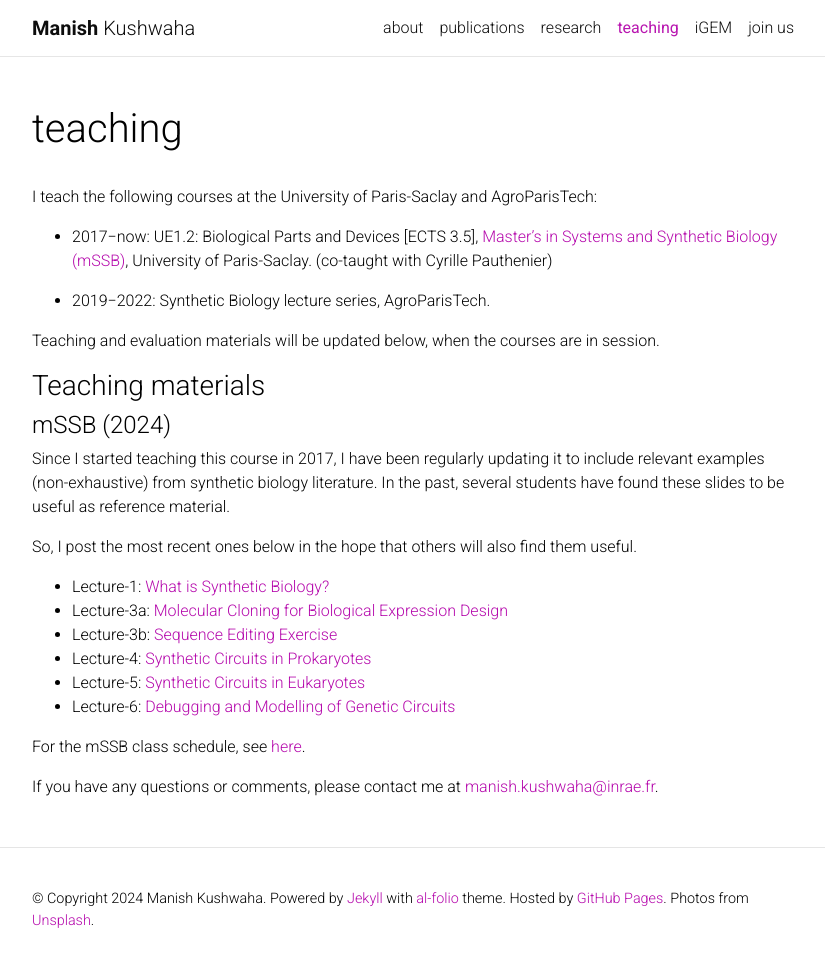
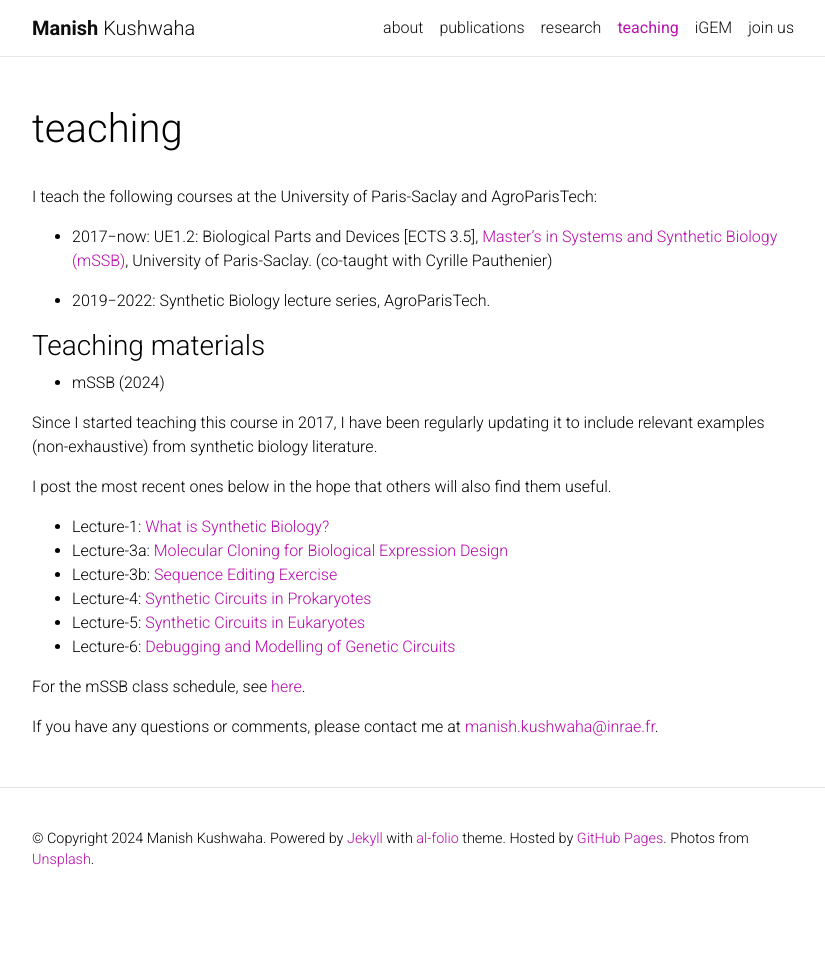
Before and after one commit to manishmicrobe/manishmicrobe.github.io, a Jekyll site: the page built from _pages/teaching.md, in a window 1280 px wide and 972 px high. Shown: the top 967 px of the window, without its empty margins (223-1048 px from the left). Built offline with Jekyll 4.4.1, drawn with Linux system fonts in a browser that asks for light colours; comment, search, counter and statistics services are not loaded; a style sheet for code colours, icons or effects is not loaded.

Commit message:
Update teaching.md

```diff
--- a/_pages/teaching.md
+++ b/_pages/teaching.md
@@ -13,15 +13,14 @@ I teach the following courses at the University of Paris-Saclay and AgroParisTec
 
 * 2019−2022: Synthetic Biology lecture series, AgroParisTech.
 
-Teaching and evaluation materials will be updated below, when the courses are in session.
 
 ### Teaching materials
 
-#### mSSB (2024)
+* mSSB (2024)
 
-Since I started teaching this course in 2017, I have been regularly updating it to include relevant examples (non-exhaustive) from synthetic biology literature. In the past, several students have found these slides to be useful as reference material.
+Since I started teaching this course in 2017, I have been regularly updating it to include relevant examples (non-exhaustive) from synthetic biology literature.
 
-So, I post the most recent ones below in the hope that others will also find them useful.
+I post the most recent ones below in the hope that others will also find them useful.
 * Lecture-1: [What is Synthetic Biology?](/assets/pdf/Lecture-1_2024_mSSB_UE2.1_Synbio_Intro.pdf)
 * Lecture-3a: [Molecular Cloning for Biological Expression Design](/assets/pdf/Lecture-3a_2024_mSSB_UE2.1_Molecular_Cloning.pdf)
 * Lecture-3b: [Sequence Editing Exercise](/assets/pdf/Lecture-3b_2024_mSSB_UE2.1_Sequence_Editing.pdf)
```
